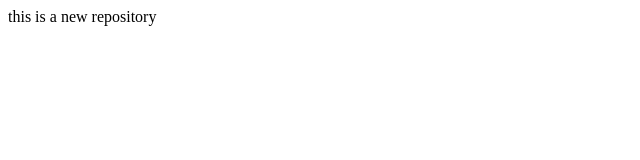
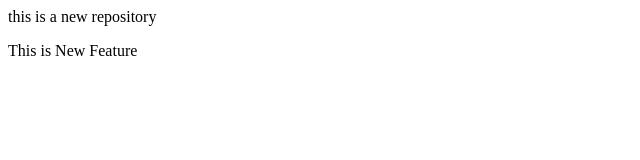
Before and after one commit to Not-Burhan/LocalRepo, a plain HTML site: page index.html in a window 1280 px wide. Shown: the whole page, without its empty margins (0-640 px from the left). Drawn offline with Linux system fonts and the light colour scheme.

Commit message:
Add new feature

```diff
--- a/index.html
+++ b/index.html
@@ -1 +1,2 @@
 <p>this is a new repository</p>
+<p>This is New Feature</p>
```
